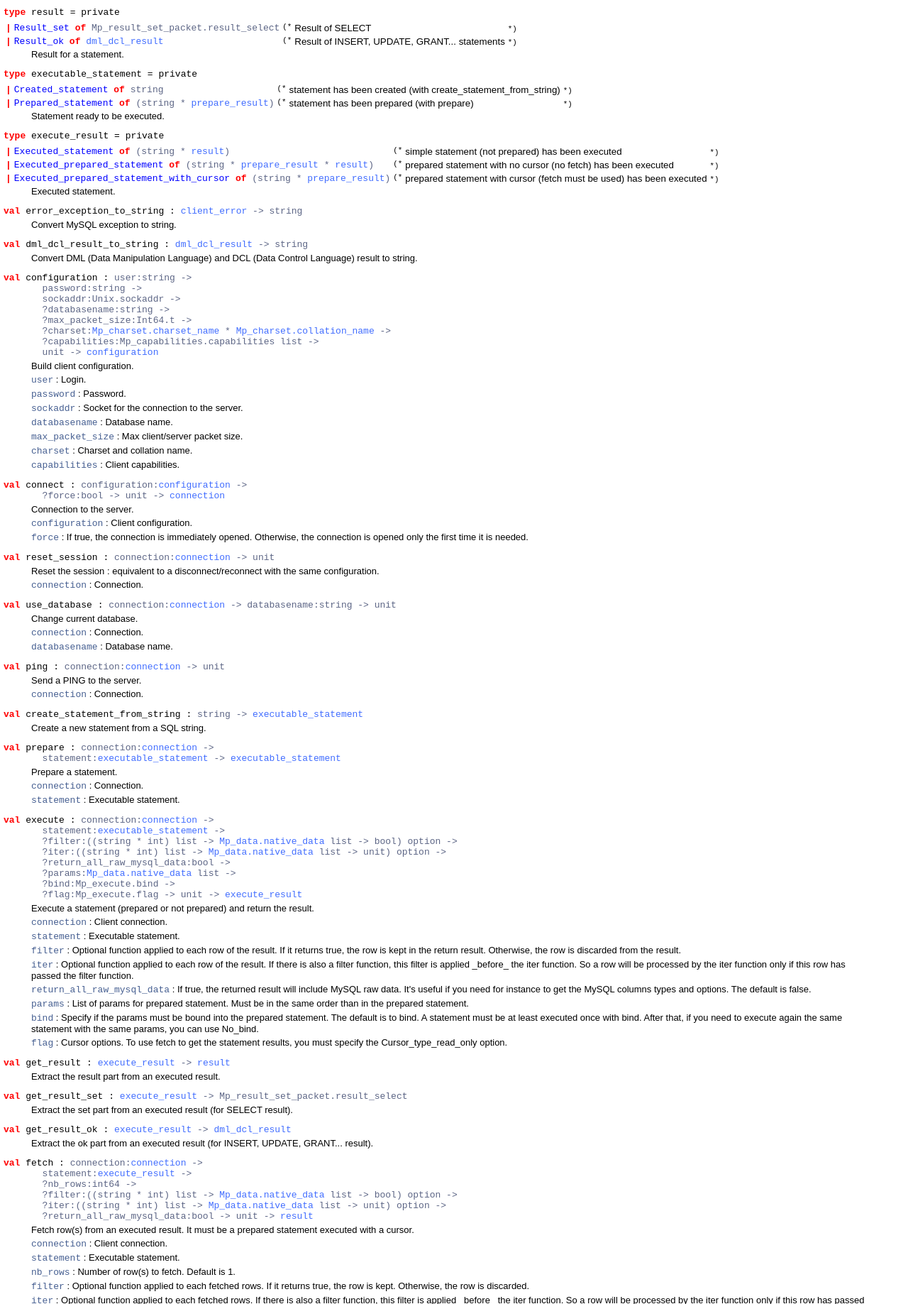
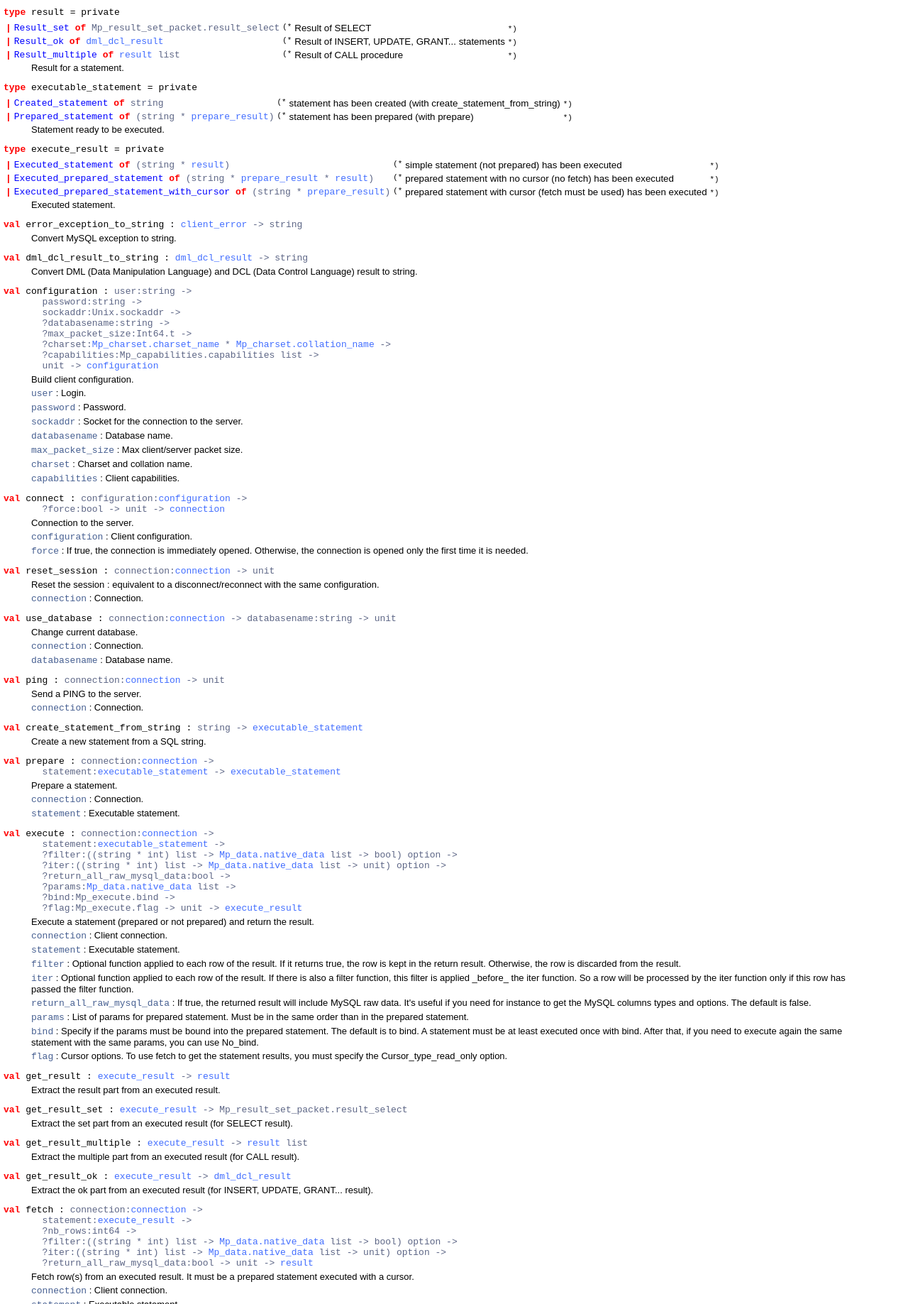
Before and after one commit to slegrand45/mysql_protocol, a plain HTML site: page docs/Mp_client.html in a window 1280 px wide. Shown: the part 1539-3376 px from the top of the page at 71% size. Drawn offline with Linux system fonts and the light colour scheme.

Commit message:
New version: 1.0   Add support for stored procedures.

```diff
--- a/docs/Mp_client.html
+++ b/docs/Mp_client.html
@@ -298,6 +298,13 @@ Result for a prepare command.<br>
 <td align="left" valign="top" >
 <code><span id="TYPEELTresult.Result_ok"><span class="constructor">Result_ok</span></span> <span class="keyword">of</span> <code class="type"><a href="Mp_client.html#TYPEdml_dcl_result">dml_dcl_result</a></code></code></td>
 <td class="typefieldcomment" align="left" valign="top" ><code>(*</code></td><td class="typefieldcomment" align="left" valign="top" >Result of INSERT, UPDATE, GRANT... statements</td><td class="typefieldcomment" align="left" valign="bottom" ><code>*)</code></td>
+</tr>
+<tr>
+<td align="left" valign="top" >
+<code><span class="keyword">|</span></code></td>
+<td align="left" valign="top" >
+<code><span id="TYPEELTresult.Result_multiple"><span class="constructor">Result_multiple</span></span> <span class="keyword">of</span> <code class="type"><a href="Mp_client.html#TYPEresult">result</a> list</code></code></td>
+<td class="typefieldcomment" align="left" valign="top" ><code>(*</code></td><td class="typefieldcomment" align="left" valign="top" >Result of CALL procedure</td><td class="typefieldcomment" align="left" valign="bottom" ><code>*)</code></td>
 </tr></table>
 
 <div class="info">
@@ -410,6 +417,9 @@ Extract the result part from an executed result.<br>
 <pre><span id="VALget_result_set"><span class="keyword">val</span> get_result_set</span> : <code class="type"><a href="Mp_client.html#TYPEexecute_result">execute_result</a> -> Mp_result_set_packet.result_select</code></pre><div class="info">
 Extract the set part from an executed result (for SELECT result).<br>
 </div>
+<pre><span id="VALget_result_multiple"><span class="keyword">val</span> get_result_multiple</span> : <code class="type"><a href="Mp_client.html#TYPEexecute_result">execute_result</a> -> <a href="Mp_client.html#TYPEresult">result</a> list</code></pre><div class="info">
+Extract the multiple part from an executed result (for CALL result).<br>
+</div>
 <pre><span id="VALget_result_ok"><span class="keyword">val</span> get_result_ok</span> : <code class="type"><a href="Mp_client.html#TYPEexecute_result">execute_result</a> -> <a href="Mp_client.html#TYPEdml_dcl_result">dml_dcl_result</a></code></pre><div class="info">
 Extract the ok part from an executed result (for INSERT, UPDATE, GRANT... result).<br>
 </div>
```
Also changed, not shown: docs/index_values.html (+5 -0 lines), docs/type_Mp_client.html (+2 -0 lines), 15 other files.
